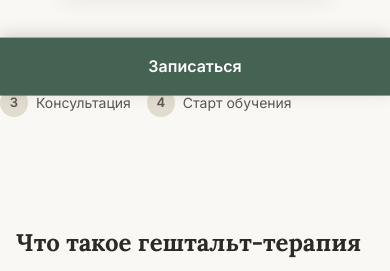
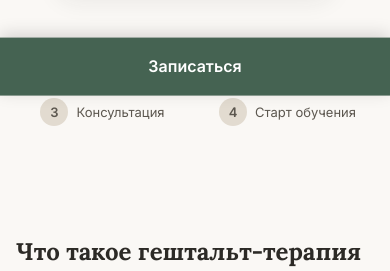
Before and after one commit to stengachanga/design_yourself, a plain HTML site: page index.html in a window 390 px wide. Shown: the part 806-1077 px from the top of the page. Drawn offline with Linux system fonts and the light colour scheme.

Commit message:
Fix steps alignment: single container and centered grid layout
Co-authored-by: Cursor <cursoragent@cursor.com>

```diff
--- a/css/styles.css
+++ b/css/styles.css
@@ -628,20 +628,24 @@ p {
 
 /* Steps */
 .steps {
-  display: flex;
-  flex-wrap: wrap;
+  display: grid;
+  grid-template-columns: repeat(4, 1fr);
   gap: 1rem;
   list-style: none;
   padding: 2rem 0 0;
   margin: 0;
+  padding-inline: 0;
+  width: 100%;
 }
 
 .steps__item {
   display: flex;
   align-items: center;
+  justify-content: center;
   gap: 0.5rem;
   font-size: 0.875rem;
   color: var(--color-text-muted);
+  text-align: center;
 }
 
 .steps__item span {
@@ -912,6 +916,15 @@ p {
     padding: 3rem 0;
   }
 
+  .steps {
+    grid-template-columns: repeat(2, 1fr);
+    gap: 0.75rem;
+  }
+
+  .steps__item {
+    font-size: 0.8125rem;
+  }
+
   body:has(.sticky-cta.is-visible) {
     padding-bottom: 4rem;
   }
--- a/docs/css/styles.css
+++ b/docs/css/styles.css
@@ -628,20 +628,24 @@ p {
 
 /* Steps */
 .steps {
-  display: flex;
-  flex-wrap: wrap;
+  display: grid;
+  grid-template-columns: repeat(4, 1fr);
   gap: 1rem;
   list-style: none;
   padding: 2rem 0 0;
   margin: 0;
+  padding-inline: 0;
+  width: 100%;
 }
 
 .steps__item {
   display: flex;
   align-items: center;
+  justify-content: center;
   gap: 0.5rem;
   font-size: 0.875rem;
   color: var(--color-text-muted);
+  text-align: center;
 }
 
 .steps__item span {
@@ -912,6 +916,15 @@ p {
     padding: 3rem 0;
   }
 
+  .steps {
+    grid-template-columns: repeat(2, 1fr);
+    gap: 0.75rem;
+  }
+
+  .steps__item {
+    font-size: 0.8125rem;
+  }
+
   body:has(.sticky-cta.is-visible) {
     padding-bottom: 4rem;
   }
--- a/index.html
+++ b/index.html
@@ -113,7 +113,8 @@
 
   <main id="main">
     <section class="hero" id="hero">
-      <div class="container hero__grid">
+      <div class="container">
+        <div class="hero__grid">
           <div class="hero__content">
             <p class="eyebrow">Профессиональное обучение онлайн</p>
             <h1>Курсы гештальт-терапии с практикой и супервизией</h1>
@@ -129,12 +130,13 @@
             </picture>
           </figure>
         </div>
-      <ol class="steps container" aria-label="Этапы записи">
+        <ol class="steps" aria-label="Этапы записи">
           <li class="steps__item steps__item--active"><span>1</span> Выберите программу</li>
           <li class="steps__item"><span>2</span> Оставьте заявку</li>
           <li class="steps__item"><span>3</span> Консультация</li>
           <li class="steps__item"><span>4</span> Старт обучения</li>
         </ol>
+      </div>
     </section>
 
     <section class="section" id="about">
```
Also changed, not shown: docs/index.html (+4 -2 lines). Lines whose indentation alone changed are shown as unchanged.
